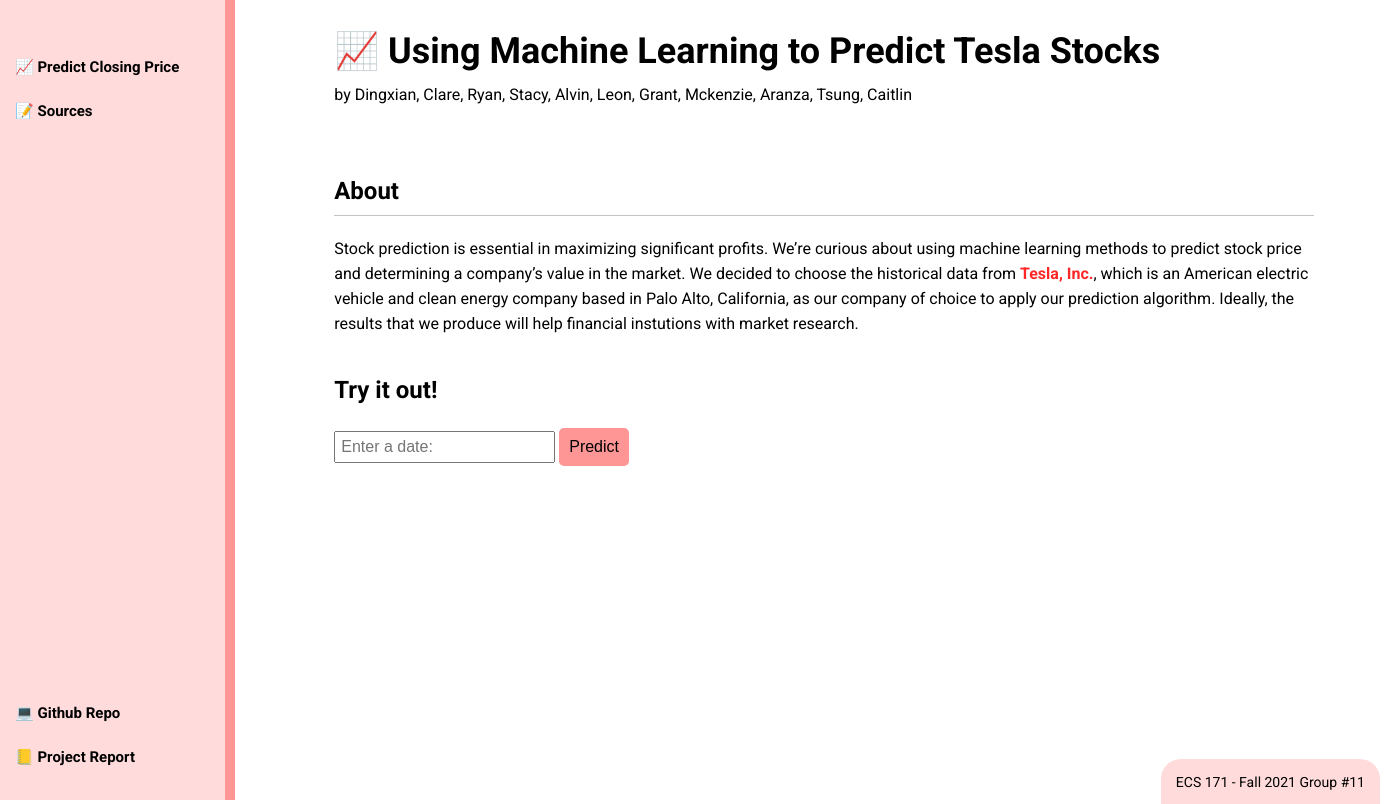
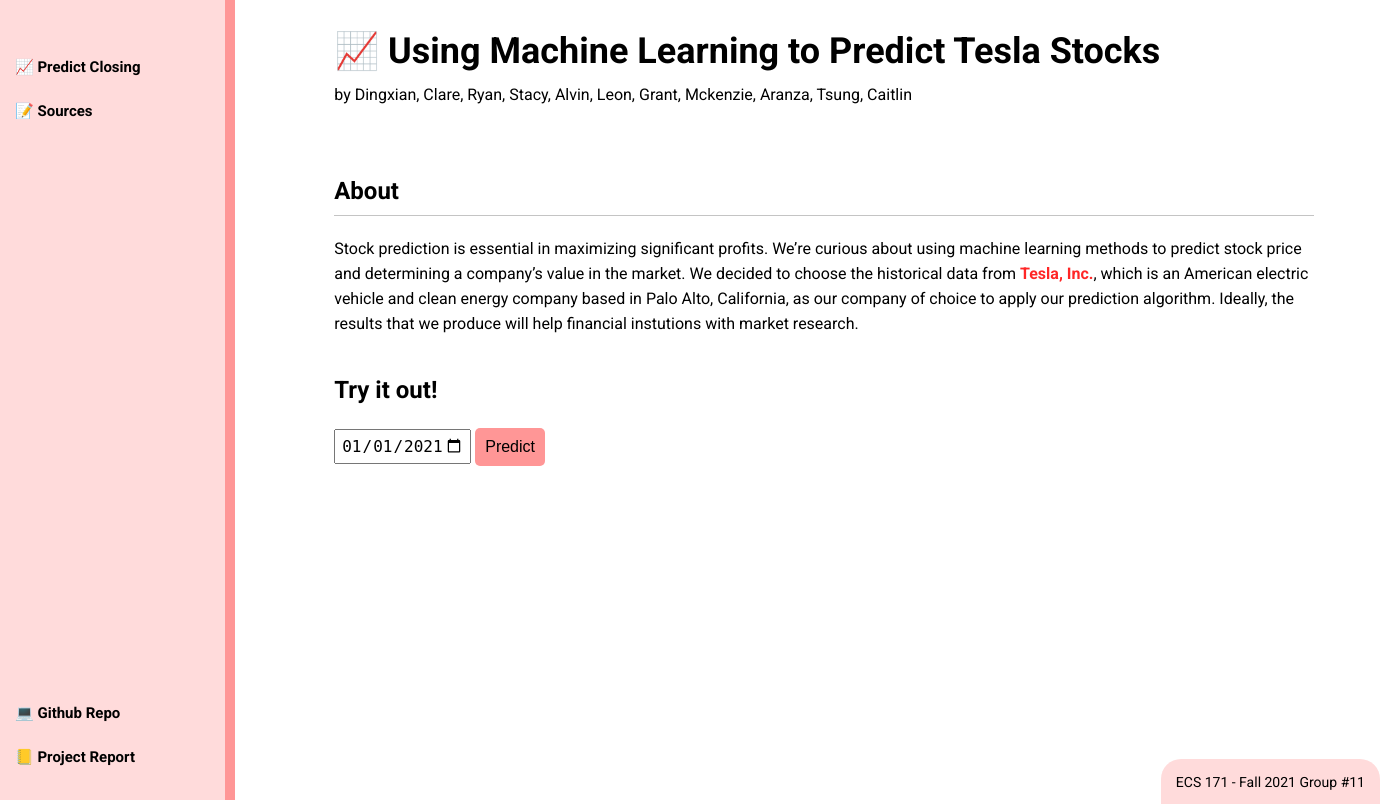
Before and after one commit to Diean233/171Group11, a Flask app: page / in a window 1400 px wide. Shown: the top 804 px of the page. Run offline with Flask 2, Linux system fonts and the light colour scheme.

Commit message:
added date picker

```diff
--- a/project/app.py
+++ b/project/app.py
@@ -20,7 +20,7 @@
 def predict():
 
     # reading data in
-    df = pd.read_csv('../TSLA.csv')
+    df = pd.read_csv('../Data/TSLA.csv')
     df.Date = pd.to_datetime(df.Date)
     df.Date = fa.datetimeToFloatyear(df.Date)
     df.head()
--- a/project/templates/index.html
+++ b/project/templates/index.html
@@ -34,7 +34,7 @@
         <!-- navbar -->
         <nav>
             <ul>
-                <li><a href="#intro">📈 Predict Closing Price</a></li>
+                <li><a href="#intro">📈 Predict Closing</a></li>
                 <!--
                 <li><a href="#problem">📚 Problem Description</a></li>
                 <li><a href="#related">🔢 Related Work</a></li>
@@ -67,7 +67,8 @@
                 <div id="prediction">
                     <h3>Try it out!</h3>
                     <form action="/" method="post">
-                        <input type="text" name="date" id="date-input" placeholder="Enter a date: ">
+                        <input type="date" name="date" id="date-input" value="2021-01-01"
+                        min="2010-06-29" max="2021-10-08">
                         <input type="submit" value="Predict" id="submit-btn">
                     </form>
 
```
